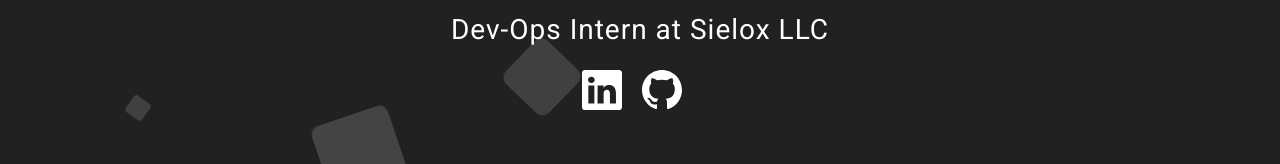
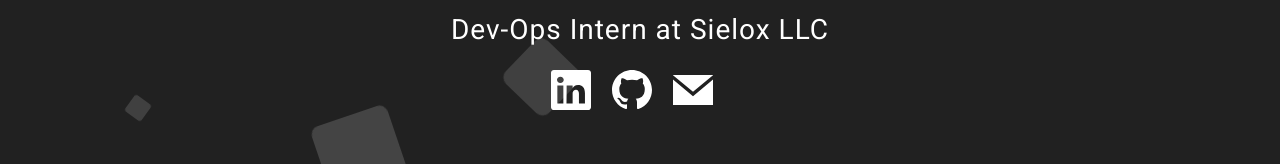
Before and after one commit to awhaston/awhaston.dev, a SvelteKit app: page / in a window 1280 px wide. Shown: the part 532-696 px from the top of the page. Built offline with nearby package versions, Linux system fonts and the light colour scheme.

Commit message:
Added mailto

```diff
--- /dev/null
+++ b/src/components/MailIcon.svelte
@@ -0,0 +1,40 @@
+<script>
+	export let iconSize;
+	const github = 'mailto:	awhastonemailer@gmail.com';
+	export const ssr = false;
+</script>
+
+<a href={github} target="”_blank”">
+	<svg
+		fill="#ffffff"
+		height={iconSize}
+		width={iconSize}
+		version="1.1"
+		id="XMLID_243_"
+		xmlns="http://www.w3.org/2000/svg"
+		xmlns:xlink="http://www.w3.org/2000/xlink"
+		viewBox="0 0 24 24"
+		xml:space="preserve"
+	>
+		<path
+			xmlns="http://www.w3.org/2000/svg"
+			d="M24,5.7V21H0V5.7l12,10L24,5.7z M12,13l12-9.9V3H0v0.1L12,13z"
+		/>
+	</svg>
+</a>
+
+<style>
+	a {
+		color: #ffffff;
+		margin-right: 1rem;
+	}
+
+	a svg {
+		transition: all 0.1s ease-in-out;
+
+	}
+
+	a svg:hover {
+		transform: scale(1.15);
+	}
+</style>
--- a/src/routes/+page.svelte
+++ b/src/routes/+page.svelte
@@ -7,6 +7,7 @@
 	import ContactMe from '../components/ContactMe.svelte';
 	import { fade } from 'svelte/transition';
 	import IntersectingObserver from '../components/IntersectingObserver.svelte';
+	import MailIcon from '../components/MailIcon.svelte';
 	import Icon from '$lib/assets/profile.jpeg';
 
 	const iconSize = '40';
@@ -24,6 +25,7 @@
 		<span class="icons">
 			<LinkedIn {iconSize} />
 			<GithubIcon {iconSize} />
+			<MailIcon {iconSize} />
 		</span>
 	</section>
 
@@ -131,5 +133,7 @@
 	.icons {
 		margin-top: 1rem;
 		justify-content: center;
+		align-items: center;
+		align-content: center;
 	}
 </style>
```
